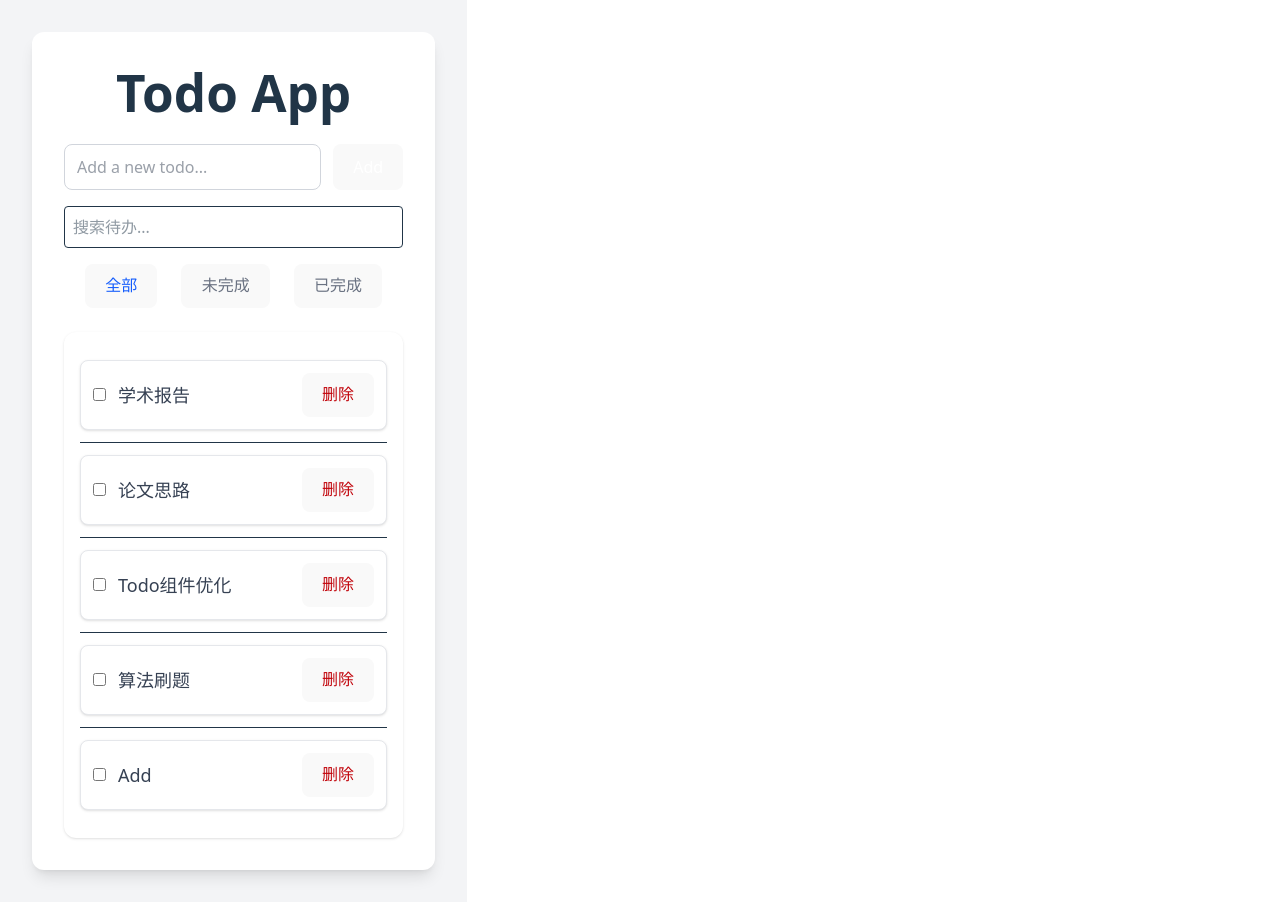
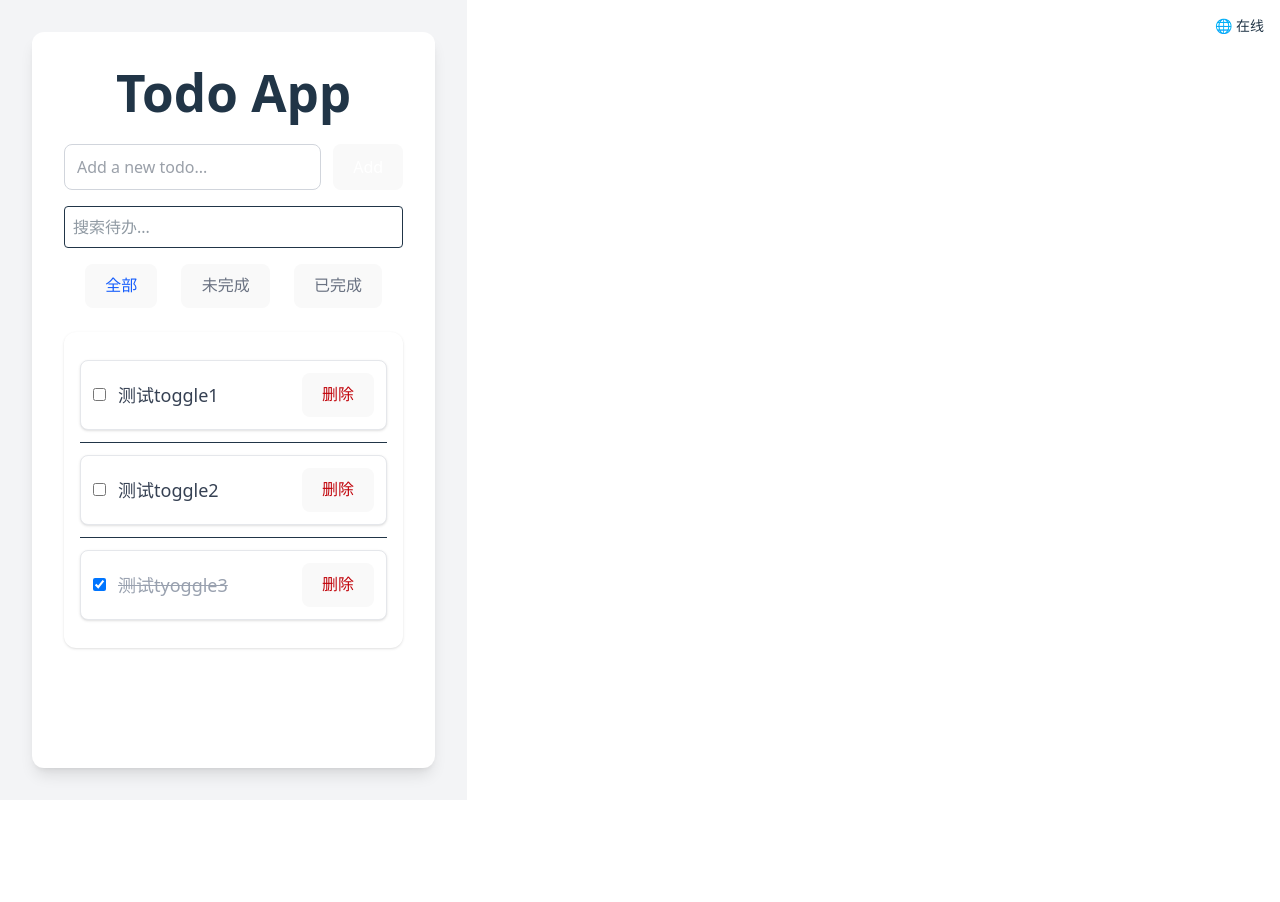
Before and after one commit to xzy1124/todo-app, a React (Vite) app: page / in a window 1280 px wide. After the commit the page ends 800 px from the top, so only its background shows below. Built offline with nearby package versions, Linux system fonts and the light colour scheme; data requests are answered from the project's data file.

Commit message:
本地化存储以及在线离线功能

```diff
--- a/db.json
+++ b/db.json
@@ -1,29 +1,19 @@
 {
   "todos": [
     {
-      "id": "6430",
-      "title": "学术报告",
+      "id": "c211",
+      "title": "测试toggle1",
       "completed": false
     },
     {
-      "id": "8bba",
-      "title": "论文思路",
+      "id": "aa50",
+      "title": "测试toggle2",
       "completed": false
     },
     {
-      "id": "14d4",
-      "title": "Todo组件优化",
-      "completed": false
-    },
-    {
-      "id": "f9a4",
-      "title": "算法刷题",
-      "completed": false
-    },
-    {
-      "id": "b1db",
-      "title": "Add",
-      "completed": false
+      "id": "9994",
+      "title": "测试tyoggle3",
+      "completed": true
     }
   ]
 }
--- /dev/null
+++ b/src/hooks/useNetworkStatus.tsx
@@ -0,0 +1,20 @@
+import { useState, useEffect } from 'react';
+
+export const useNetworkStatus = () => {
+    const [isOnline, setIsOnline] = useState(navigator.onLine);
+
+    useEffect(() => {
+        const handleOnline = () => setIsOnline(true);
+        const handleOffline = () => setIsOnline(false);
+
+        window.addEventListener('online', handleOnline);
+        window.addEventListener('offline', handleOffline);
+
+        return () => {
+            window.removeEventListener('online', handleOnline);
+            window.removeEventListener('offline', handleOffline);
+        };
+    }, []);
+
+    return isOnline;
+};
--- /dev/null
+++ b/src/hooks/useTodos.tsx
@@ -0,0 +1,165 @@
+import { useState, useEffect } from 'react';
+import type { Todo } from '../types/todo';
+import { getTodo, addTodo, updateTodo, deleteTodo } from '../api/todoApi';
+
+export interface OfflineAction {
+    type: 'add' | 'update' | 'delete';
+    todo: Todo;
+}
+
+export const useTodos = () => {
+    const [todos, setTodos] = useState<Todo[]>([]);
+    const [filter, setFilter] = useState<'all' | 'completed' | 'active'>('all');
+    const [search, setSearch] = useState('');
+    const [debounceSearch, setDebounceSearch] = useState('');
+    const [offlineQueue, setOfflineQueue] = useState<OfflineAction[]>([]);
+
+    // 🔹 搜索防抖
+    useEffect(() => {
+        const handle = setTimeout(() => setDebounceSearch(search), 300);
+        return () => clearTimeout(handle);
+    }, [search]);
+
+    // 🔹 页面加载：先读 localStorage，再尝试从服务器更新
+    useEffect(() => {
+        const localTodos = localStorage.getItem('todos');
+        if (localTodos) {
+            const parsed = JSON.parse(localTodos);
+            if (parsed.length > 0) setTodos(parsed);
+        }
+
+        getTodo()
+            .then(res => {
+                setTodos(res.data);
+                localStorage.setItem('todos', JSON.stringify(res.data));
+            })
+            .catch(err => console.warn('⚠️ 服务器不可用，使用本地缓存', err));
+    }, []);
+
+    // 🔹 更新 state + localStorage
+    const updateTodos = (newTodos: Todo[] | ((prev: Todo[]) => Todo[])) => {
+        setTodos(prev => {
+            const updated = typeof newTodos === 'function' ? newTodos(prev) : newTodos;
+            localStorage.setItem('todos', JSON.stringify(updated));
+            return updated;
+        });
+    };
+
+    // 🔹 离线队列同步
+    const syncOfflineQueue = async () => {
+        if (offlineQueue.length === 0) return;
+
+        console.log('🔄 尝试同步离线操作：', offlineQueue);
+
+        let newTodos = [...todos];
+        const remainingQueue: OfflineAction[] = [];
+
+        for (const action of offlineQueue) {
+            try {
+                if (action.type === 'add') {
+                    const res = await addTodo(action.todo.title);
+                    // 替换临时 todo
+                    newTodos = newTodos.map(todo =>
+                        todo.id === action.todo.id ? res.data : todo
+                    );
+                } else if (action.type === 'update') {
+                    await updateTodo(action.todo.id, { completed: action.todo.completed });
+                } else if (action.type === 'delete') {
+                    await deleteTodo(action.todo.id);
+                    newTodos = newTodos.filter(todo => todo.id !== action.todo.id);
+                }
+            } catch (err) {
+                console.warn('⚠️ 同步失败，保留操作', action, err);
+                remainingQueue.push(action);
+            }
+        }
+
+        updateTodos(newTodos);
+        setOfflineQueue(remainingQueue);
+    };
+
+    // 🔹 定时同步（每 5 秒尝试一次）
+    useEffect(() => {
+        const timer = setInterval(syncOfflineQueue, 5000);
+        return () => clearInterval(timer);
+    }, [offlineQueue, todos]);
+
+    // 🔹 添加待办
+    const handleAdd = (title: string) => {
+        const tempId = Date.now();
+        const newTodo: Todo = { id: tempId, title, completed: false };
+
+        updateTodos(prev => [newTodo, ...prev]);
+
+        addTodo(title)
+            .then(res => {
+                updateTodos(prev =>
+                    prev.map(todo => (todo.id === tempId ? res.data : todo))
+                );
+            })
+            .catch(() =>
+                setOfflineQueue(prev => [...prev, { type: 'add', todo: { ...newTodo } }])
+            );
+    };
+
+    // 🔹 切换完成状态
+    const handleToggle = (id: number) => {
+        updateTodos(prev =>
+            prev.map(todo =>
+                todo.id === id ? { ...todo, completed: !todo.completed } : todo
+            )
+        );
+
+        const current = todos.find(t => t.id === id);
+        if (!current) return;
+
+        updateTodo(id, { completed: !current.completed })
+            .catch(() =>
+                setOfflineQueue(prev => [
+                    ...prev,
+                    { type: 'update', todo: { ...current, completed: !current.completed } }
+                ])
+            );
+    };
+
+    // 🔹 删除待办
+    const handleDelete = (id: number) => {
+        const current = todos.find(t => t.id === id);
+        if (!current) return;
+
+        // 立即在本地删除
+        updateTodos(prev => prev.filter(todo => todo.id !== id));
+
+        deleteTodo(id)
+            .then(() => console.log(`✅ 已删除服务器上的 todo #${id}`))
+            .catch(() => {
+                console.warn('⚠️ 删除失败，加入离线队列');
+                setOfflineQueue(prev => [
+                    ...prev,
+                    { type: 'delete', todo: { ...current } }
+                ]);
+            });
+    };
+
+    // 🔹 筛选 + 搜索
+    const normalizedSearch = debounceSearch.trim().toLowerCase();
+    const filteredTodos = todos
+        .filter(todo => {
+            if (filter === 'active') return !todo.completed;
+            if (filter === 'completed') return todo.completed;
+            return true;
+        })
+        .filter(todo => todo.title.toLowerCase().includes(normalizedSearch));
+
+    return {
+        todos: filteredTodos,
+        filter,
+        setFilter,
+        search,
+        setSearch,
+        handleAdd,
+        handleToggle,
+        handleDelete,
+        offlineQueue,
+    };
+};
--- a/src/pages/Home.tsx
+++ b/src/pages/Home.tsx
@@ -1,77 +1,28 @@
-import React, { useState, useEffect } from 'react'
 import TodoList from '../components/TodoList';
 import FilterBar from '../components/FilterBar';
 import TodoInput from '../components/TodoInput';
-import type { Todo } from '../types/todo';
-//导入那些api方法
-import { getTodo, addTodo, updateTodo, deleteTodo } from '../api/todoApi';
-// 这是首页的实现，负责展示待办事项列表，过滤待办事项，添加待办事项
+import {useTodos} from '../hooks/useTodos';
+import {useNetworkStatus} from '../hooks/useNetworkStatus';
 const Home: React.FC = () => {
-    //添加一条待办事项的逻辑实现
-    //定义一个状态存储待办事项的列表
-    const [todos, setTodos] = useState<Todo[]>([]);
-    //定义过滤状态
-    const [filter, setFilter] = useState<'all' | 'completed' | 'active'>('all');
-        //在home组件加一个input输入框，状态存一下
-    const [search,setSearch] = useState('');
-        //添加防抖实现
-    const [debounceSearch,setDebounceSearch] = useState('');
-    useEffect(() => {
-        //创建一个函数，把搜索框的内容延迟300毫秒后赋值给debounceSearch
-        const handle = setTimeout(() => {
-            setDebounceSearch(search)
-        }, 300)
-        return () => clearTimeout(handle)
-    }, [search])
-
-//页面一加载我们就请求api去拿数据
-    useEffect(() => {
-        // 发起查看所有待办事项的请求
-        getTodo().then(res => setTodos(res.data));
-    }, []);
-    const handleAdd = async (title: string) => {
-        // //创建一个新对象
-        // const newTodo: Todo = {
-        //     id: Date.now(),
-        //     title, //title是用户输入的，是从TodoInput那里传过来的
-        //     completed: false,
-        // }
-        const res = await addTodo(title)
-        setTodos([res.data, ...todos]);
-    }
-    //切换待办状态的实现
-    const handleToggle = async (id: number) => {
-        //就是根据id找到待办事项，然后去切换completed的状态
-        //如果里面有要处理的那个id项，就创建一个新对象：其他属性保持不变，completed 取反
-        //我们先来找一下这个id吧
-        const current = todos.find(item => item.id === id);
-        if(!current) return
-        const res = await updateTodo(id, { completed: !current.completed });
-        //我们res的返回就是一个新的待办事项对象
-        setTodos(todos.map(item => item.id === id ? res.data : item));
-    }
-    // 删除待办事项的实现
-    const handleDelete = async (id: number) => {
-        //找到那个id把它删去,返回一个新数组,是id不相等的项
-        await deleteTodo(id);
-        setTodos(todos.filter(item => item.id !== id));
-    }
-    //根据过滤状态展示待办的事项,是用来对todos待办数组进行筛选的
-        //忽略大小写的搜索
-    const normalizedSearch = debounceSearch.trim().toLowerCase();
-    const filteredTodos = todos.filter(item => {
-        // 父组件怎么知道是什么状态呢，因为父组件用来FilterBar组件，这个组件告诉父组件的，
-        // 你点了哪个，就会把哪个状态传递给父组件的setFilter函数
-        if(filter === 'active') return !item.completed;
-        if(filter === 'completed') return item.completed;
-        return true;
-            // 再根据搜索框的内容进行筛选
-    }).filter(item => item.title.toLowerCase().includes(normalizedSearch));
-    console.log("即时输入 search:", search);
-    console.log("防抖后 debounceSearch:", debounceSearch);
-
+    const {
+        todos,
+        filter,
+        setFilter,
+        search,
+        setSearch,
+        handleAdd,
+        offlineQueue,
+        handleToggle,
+        handleDelete,
+    } = useTodos();
+    const isOnline = useNetworkStatus();
     return (
         <div className='min-h-screen bg-gray-100 flex justify-center p-8'>
+            {/* 状态栏 */}
+            <div className="absolute top-4 right-4 text-sm font-medium">
+                {isOnline ? '🌐 在线' : '📴 离线'}
+                {offlineQueue.length > 0 && ` | 待同步 ${offlineQueue.length} 条`}
+            </div>
             <div className='w-full max-w-4xl mx-auto bg-white shadow-lg rounded-xl p-8'>
                 <h1 className='text-3xl font-bold text-center mb-6'>Todo App</h1>
                 <TodoInput onAdd={handleAdd} />
@@ -87,7 +38,7 @@ const Home: React.FC = () => {
                 />
                 <FilterBar filter={filter} onChange={setFilter} />
                     {/* 这里展示待办事项列表,(根据过滤状态和搜索框的内容进行筛选,我搜什么就能出现什么) */}
-                <TodoList todos={filteredTodos} onToggle={handleToggle} onDelete={handleDelete} searchTerm={debounceSearch} />
+                <TodoList todos={todos} onToggle={handleToggle} onDelete={handleDelete} searchTerm={search} />
             </div>
         </div>
     )
```
